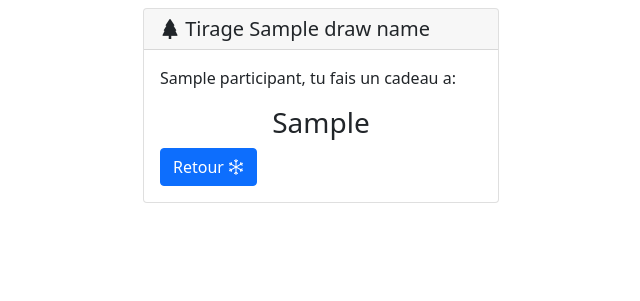
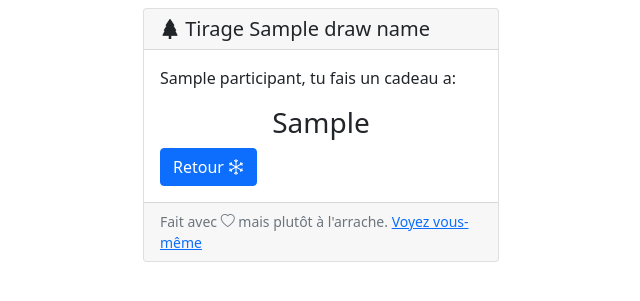
Before and after one commit to nautik1/xmasdraw, a Flask app: template templates/drawn.html in a window 1280 px wide. Shown: the top 301 px of the page, without its empty margins (319-959 px from the left). Run offline with Flask 2, Linux system fonts and the light colour scheme; the template is opened without the code that fills it: most values are stand-ins (such as "Sample title", 1, 10 or a date in 2020); some libraries are stand-ins or nearby versions.

Commit message:
Add footer 💕

```diff
--- a/templates/draw.html
+++ b/templates/draw.html
@@ -38,6 +38,11 @@
                             </table>
                         </div>
                     </div>
+                    <div class="card-footer text-muted small">
+                        Fait avec <i class="bi bi-heart"></i> mais plutôt à l'arrache.
+                        <a target="_blank" href="https://github.com/nautik1/xmasdraw/blob/main/helpers.py#L13-L22">Voyez
+                            vous-même</a>
+                    </div>
                 </div>
             </div>
         </div>
--- a/templates/drawn.html
+++ b/templates/drawn.html
@@ -20,7 +20,13 @@
                         <div class="d-flex justify-content-center offset-sm-4 col-sm-4">
                             <h3>{{offers_to}}</h3>
                         </div>
-                        <a class="btn btn-primary" href="/{{draw_name}}/draw" role="button">Retour <i class="bi bi-snow"></i></a>
+                        <a class="btn btn-primary" href="/{{draw_name}}/draw" role="button">Retour <i
+                                class="bi bi-snow"></i></a>
+                    </div>
+                    <div class="card-footer text-muted small">
+                        Fait avec <i class="bi bi-heart"></i> mais plutôt à l'arrache.
+                        <a target="_blank" href="https://github.com/nautik1/xmasdraw/blob/main/helpers.py#L13-L22">Voyez
+                            vous-même</a>
                     </div>
                 </div>
             </div>
```
Also changed, not shown: README.md.
